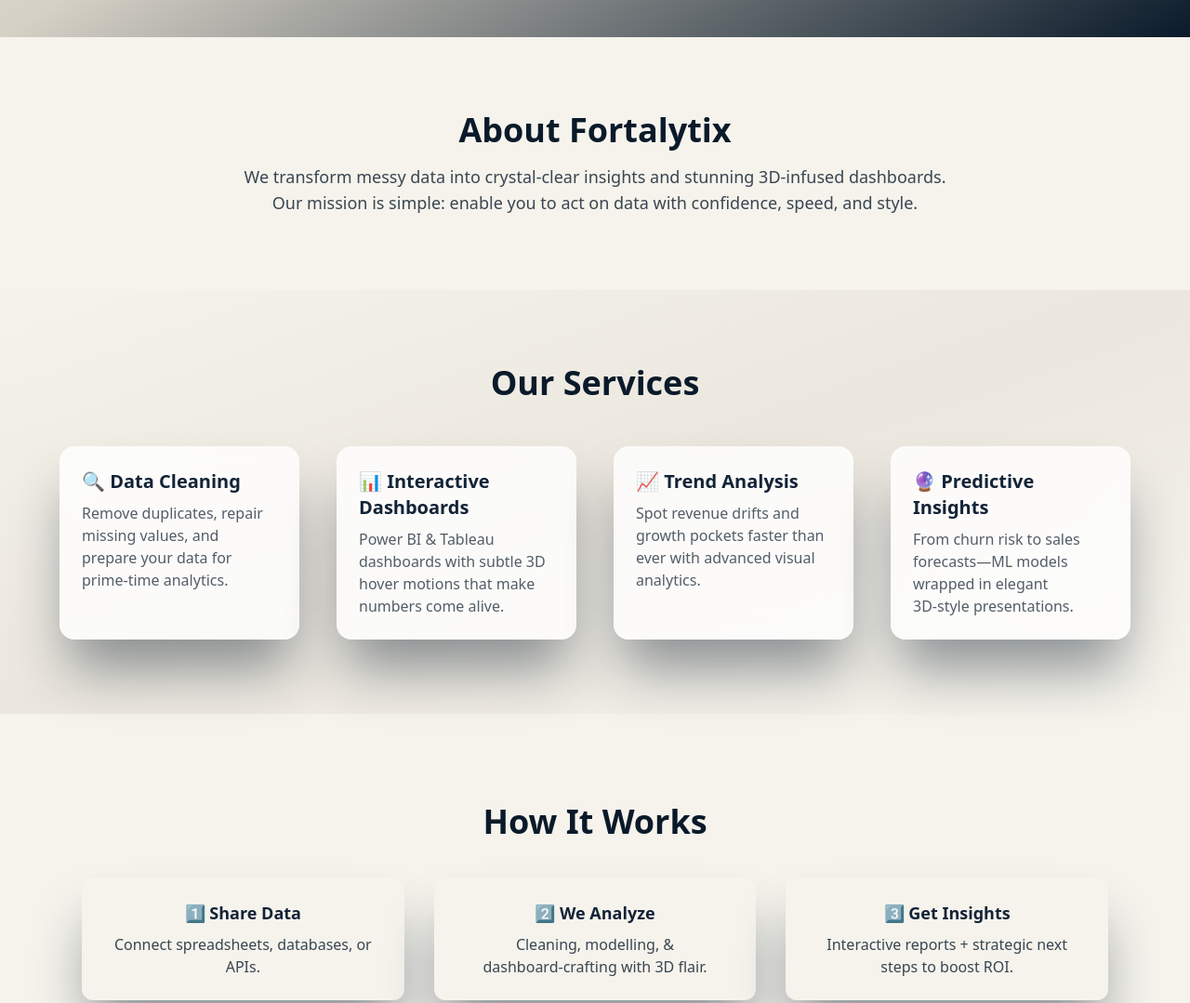
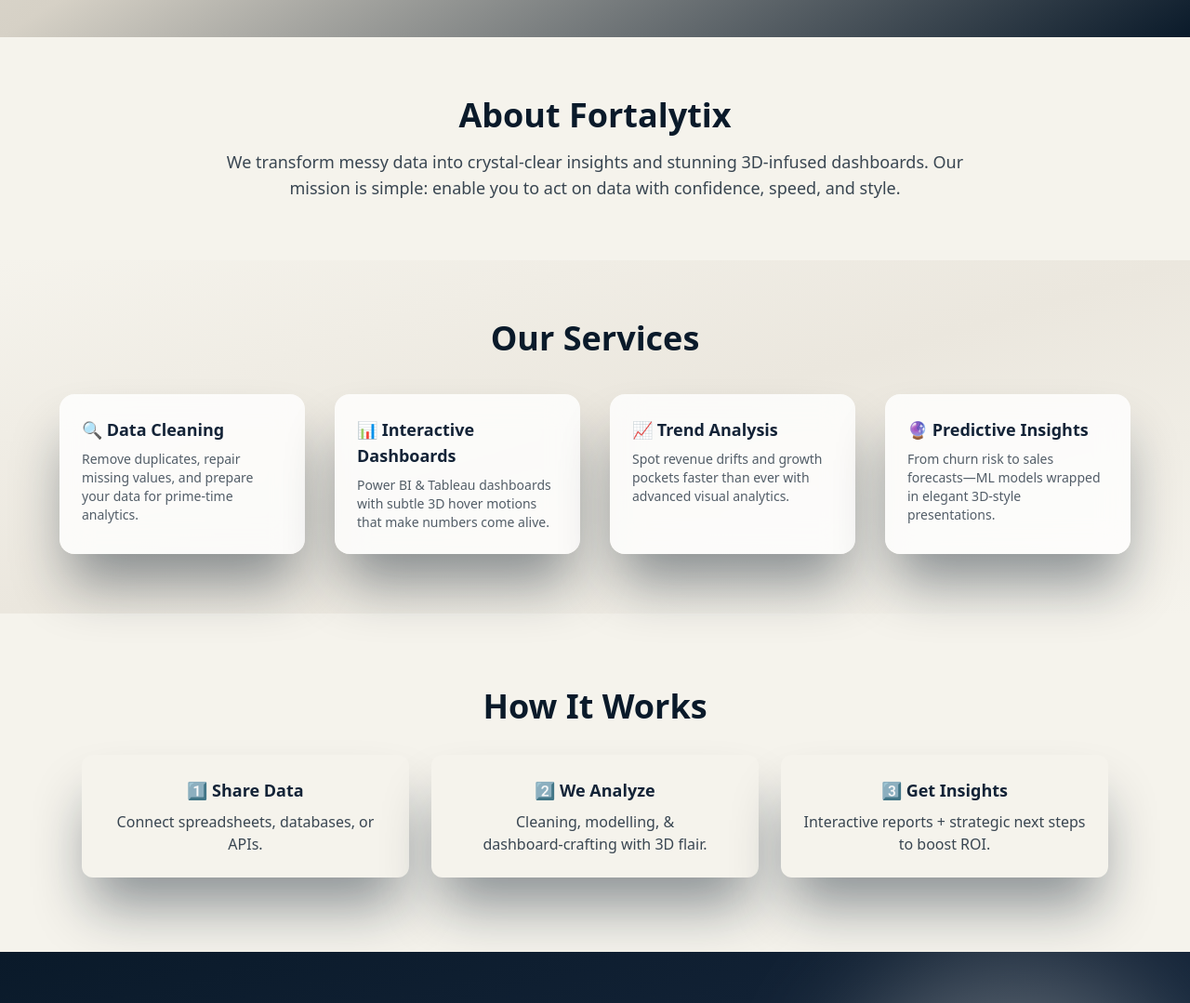
Before and after one commit to hussnain24641/Fortalytix, a plain HTML site: page index.html in a window 1280 px wide. Shown: the part 760-1839 px from the top of the page at 93% size. Drawn offline with nearby package versions, Linux system fonts and the light colour scheme.

Commit message:
Make site responsive

```diff
--- a/index.html
+++ b/index.html
@@ -2,12 +2,9 @@
 <html lang="en">
 <head>
   <meta charset="UTF-8" />
-  <meta http-equiv="X-UA-Compatible" content="IE=edge" />
   <meta name="viewport" content="width=device-width, initial-scale=1.0" />
   <title>Fortalytix – Data‑Driven Growth</title>
-  <!-- Tailwind CSS CDN -->
   <script src="https://cdn.tailwindcss.com"></script>
-  <!-- Custom Tailwind config for brand colours -->
   <script>
     tailwind.config = {
       theme: {
@@ -25,7 +22,6 @@
     }
   </script>
   <style>
-    /* extra 3D card effect */
     .card-3d {
       transition: transform 400ms ease, box-shadow 400ms ease;
       transform-style: preserve-3d;
@@ -36,86 +32,86 @@
     }
   </style>
 </head>
-<body class="font-sans antialiased bg-beige text-navyLight">
-  <!-- Hero Section -->
-  <header class="relative overflow-hidden min-h-screen flex flex-col items-center justify-center text-center px-6 py-16 bg-gradient-to-br from-beige via-[#d6d1c6] to-navy">
-    <!-- Decorative blurred blob -->
+<body class="font-sans antialiased bg-beige text-navyLight scroll-smooth">
+
+  <!-- Hero Section -->
+  <header class="relative overflow-hidden min-h-screen flex flex-col items-center justify-center text-center px-6 py-20 bg-gradient-to-br from-beige via-[#d6d1c6] to-navy">
     <div class="absolute -top-24 -left-24 w-96 h-96 bg-navy rounded-full blur-3xl opacity-40"></div>
-    <h1 class="text-4xl md:text-6xl font-extrabold tracking-tight text-beige drop-shadow-2xl mb-6">
-      Turn Your Data<br class="hidden md:inline"/>Into Decisions
+    <h1 class="text-3xl sm:text-4xl md:text-6xl font-extrabold tracking-tight text-beige drop-shadow-2xl mb-6 leading-snug">
+      Turn Your Data<br class="hidden sm:inline"/>Into Decisions
     </h1>
-    <p class="text-beige/90 max-w-xl mx-auto md:text-lg mb-8">
+    <p class="text-beige/90 max-w-md sm:max-w-xl mx-auto text-base sm:text-lg mb-8">
       Fortalytix empowers startups & ecommerce brands with premium dashboards, predictive analytics, and bullet‑proof data strategy.
     </p>
-    <a href="#contact" class="inline-block bg-beige text-navy font-semibold px-8 py-3 rounded-full shadow-3d hover:shadow-lg hover:-translate-y-1 transition-all">
+    <a href="#contact" class="inline-block bg-beige text-navy font-semibold px-6 py-3 rounded-full shadow-3d hover:shadow-lg hover:-translate-y-1 transition-all">
       Book Free Consultation
     </a>
   </header>
 
   <!-- About Section -->
-  <section class="py-20 px-6 max-w-6xl mx-auto">
-    <h2 class="text-3xl md:text-4xl font-bold mb-4 text-center text-navy">About Fortalytix</h2>
-    <p class="max-w-3xl mx-auto text-center text-lg text-navy/80">
+  <section class="py-16 px-4 sm:px-6 max-w-4xl mx-auto text-center">
+    <h2 class="text-2xl sm:text-3xl md:text-4xl font-bold mb-4 text-navy">About Fortalytix</h2>
+    <p class="text-base sm:text-lg text-navy/80">
       We transform messy data into crystal‑clear insights and stunning 3D‑infused dashboards. Our mission is simple: enable you to act on data with confidence, speed, and style.
     </p>
   </section>
 
   <!-- Services Section -->
-  <section class="bg-gradient-to-br from-beige via-[#ebe7de] to-beige py-20 px-6">
-    <h2 class="text-3xl md:text-4xl font-bold text-center text-navy mb-12">Our Services</h2>
-    <div class="grid gap-10 md:grid-cols-2 lg:grid-cols-4 max-w-6xl mx-auto">
-      <!-- Service Card -->
+  <section class="bg-gradient-to-br from-beige via-[#ebe7de] to-beige py-16 px-4 sm:px-6">
+    <h2 class="text-2xl sm:text-3xl md:text-4xl font-bold text-center text-navy mb-10">Our Services</h2>
+    <div class="grid gap-8 sm:grid-cols-2 lg:grid-cols-4 max-w-6xl mx-auto">
       <div class="card-3d bg-white/80 backdrop-blur-lg rounded-2xl p-6 shadow-3d">
-        <h3 class="text-xl font-semibold mb-2">🔍 Data Cleaning</h3>
-        <p class="text-navy/70">Remove duplicates, repair missing values, and prepare your data for prime‑time analytics.</p>
+        <h3 class="text-lg font-semibold mb-2">🔍 Data Cleaning</h3>
+        <p class="text-sm text-navy/70">Remove duplicates, repair missing values, and prepare your data for prime‑time analytics.</p>
       </div>
       <div class="card-3d bg-white/80 backdrop-blur-lg rounded-2xl p-6 shadow-3d">
-        <h3 class="text-xl font-semibold mb-2">📊 Interactive Dashboards</h3>
-        <p class="text-navy/70">Power BI & Tableau dashboards with subtle 3D hover motions that make numbers come alive.</p>
+        <h3 class="text-lg font-semibold mb-2">📊 Interactive Dashboards</h3>
+        <p class="text-sm text-navy/70">Power BI & Tableau dashboards with subtle 3D hover motions that make numbers come alive.</p>
       </div>
       <div class="card-3d bg-white/80 backdrop-blur-lg rounded-2xl p-6 shadow-3d">
-        <h3 class="text-xl font-semibold mb-2">📈 Trend Analysis</h3>
-        <p class="text-navy/70">Spot revenue drifts and growth pockets faster than ever with advanced visual analytics.</p>
+        <h3 class="text-lg font-semibold mb-2">📈 Trend Analysis</h3>
+        <p class="text-sm text-navy/70">Spot revenue drifts and growth pockets faster than ever with advanced visual analytics.</p>
       </div>
       <div class="card-3d bg-white/80 backdrop-blur-lg rounded-2xl p-6 shadow-3d">
-        <h3 class="text-xl font-semibold mb-2">🔮 Predictive Insights</h3>
-        <p class="text-navy/70">From churn risk to sales forecasts—ML models wrapped in elegant 3D‑style presentations.</p>
+        <h3 class="text-lg font-semibold mb-2">🔮 Predictive Insights</h3>
+        <p class="text-sm text-navy/70">From churn risk to sales forecasts—ML models wrapped in elegant 3D‑style presentations.</p>
       </div>
     </div>
   </section>
 
-  <!-- How It Works -->
-  <section class="py-24 px-6 max-w-6xl mx-auto text-center">
-    <h2 class="text-3xl md:text-4xl font-bold mb-10 text-navy">How It Works</h2>
-    <div class="grid gap-8 md:grid-cols-3">
+  <!-- How It Works -->
+  <section class="py-20 px-4 sm:px-6 max-w-6xl mx-auto text-center">
+    <h2 class="text-2xl sm:text-3xl md:text-4xl font-bold mb-8 text-navy">How It Works</h2>
+    <div class="grid gap-6 sm:grid-cols-2 md:grid-cols-3">
       <div class="card-3d bg-beige rounded-xl p-6 shadow-3d">
-        <h3 class="font-semibold text-lg mb-2">1️⃣ Share Data</h3>
-        <p class="text-navy/80">Connect spreadsheets, databases, or APIs.</p>
+        <h3 class="font-semibold text-base sm:text-lg mb-2">1️⃣ Share Data</h3>
+        <p class="text-sm sm:text-base text-navy/80">Connect spreadsheets, databases, or APIs.</p>
       </div>
       <div class="card-3d bg-beige rounded-xl p-6 shadow-3d">
-        <h3 class="font-semibold text-lg mb-2">2️⃣ We Analyze</h3>
-        <p class="text-navy/80">Cleaning, modelling, & dashboard‑crafting with 3D flair.</p>
+        <h3 class="font-semibold text-base sm:text-lg mb-2">2️⃣ We Analyze</h3>
+        <p class="text-sm sm:text-base text-navy/80">Cleaning, modelling, & dashboard‑crafting with 3D flair.</p>
       </div>
       <div class="card-3d bg-beige rounded-xl p-6 shadow-3d">
-        <h3 class="font-semibold text-lg mb-2">3️⃣ Get Insights</h3>
-        <p class="text-navy/80">Interactive reports + strategic next steps to boost ROI.</p>
+        <h3 class="font-semibold text-base sm:text-lg mb-2">3️⃣ Get Insights</h3>
+        <p class="text-sm sm:text-base text-navy/80">Interactive reports + strategic next steps to boost ROI.</p>
       </div>
     </div>
   </section>
 
   <!-- Contact Section -->
-  <section id="contact" class="relative overflow-hidden py-24 bg-gradient-to-br from-navy via-navyLight to-[#0e2740] text-beige text-center px-6">
+  <section id="contact" class="relative overflow-hidden py-20 sm:py-24 bg-gradient-to-br from-navy via-navyLight to-[#0e2740] text-beige text-center px-4 sm:px-6">
     <div class="absolute bottom-0 right-0 w-96 h-96 bg-beige rounded-full blur-3xl opacity-30"></div>
-    <h2 class="text-3xl md:text-4xl font-bold mb-6">Ready to Elevate Your Data?</h2>
-    <p class="max-w-2xl mx-auto mb-8 text-beige/90">Schedule a free strategy call or drop us a message—let’s craft your competitive edge.</p>
-    <a href="mailto:fortalytix@gmail.com" class="inline-block bg-beige text-navy font-semibold px-8 py-3 rounded-full shadow-3d hover:shadow-lg hover:-translate-y-1 transition-all">
+    <h2 class="text-2xl sm:text-3xl md:text-4xl font-bold mb-6">Ready to Elevate Your Data?</h2>
+    <p class="max-w-2xl mx-auto mb-8 text-beige/90 text-base sm:text-lg">Schedule a free strategy call or drop us a message—let’s craft your competitive edge.</p>
+    <a href="mailto:fortalytix@gmail.com" class="inline-block bg-beige text-navy font-semibold px-6 py-3 rounded-full shadow-3d hover:shadow-lg hover:-translate-y-1 transition-all">
       Contact Us
     </a>
   </section>
 
   <!-- Footer -->
-  <footer class="text-center py-8 text-sm bg-navy text-beige/70">
+  <footer class="text-center py-6 sm:py-8 text-xs sm:text-sm bg-navy text-beige/70">
     © 2025 Fortalytix. All Rights Reserved.
   </footer>
+
 </body>
 </html>
```
